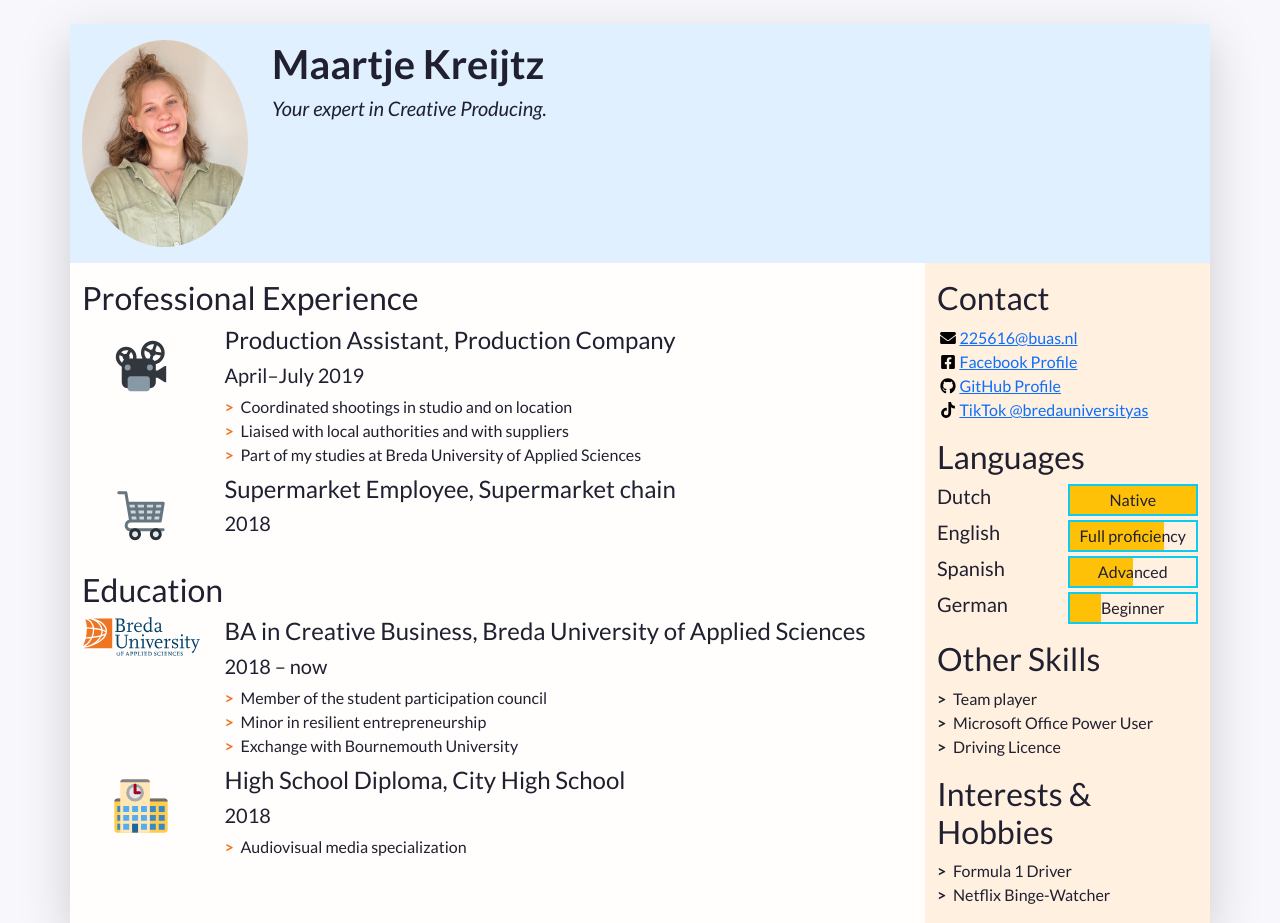
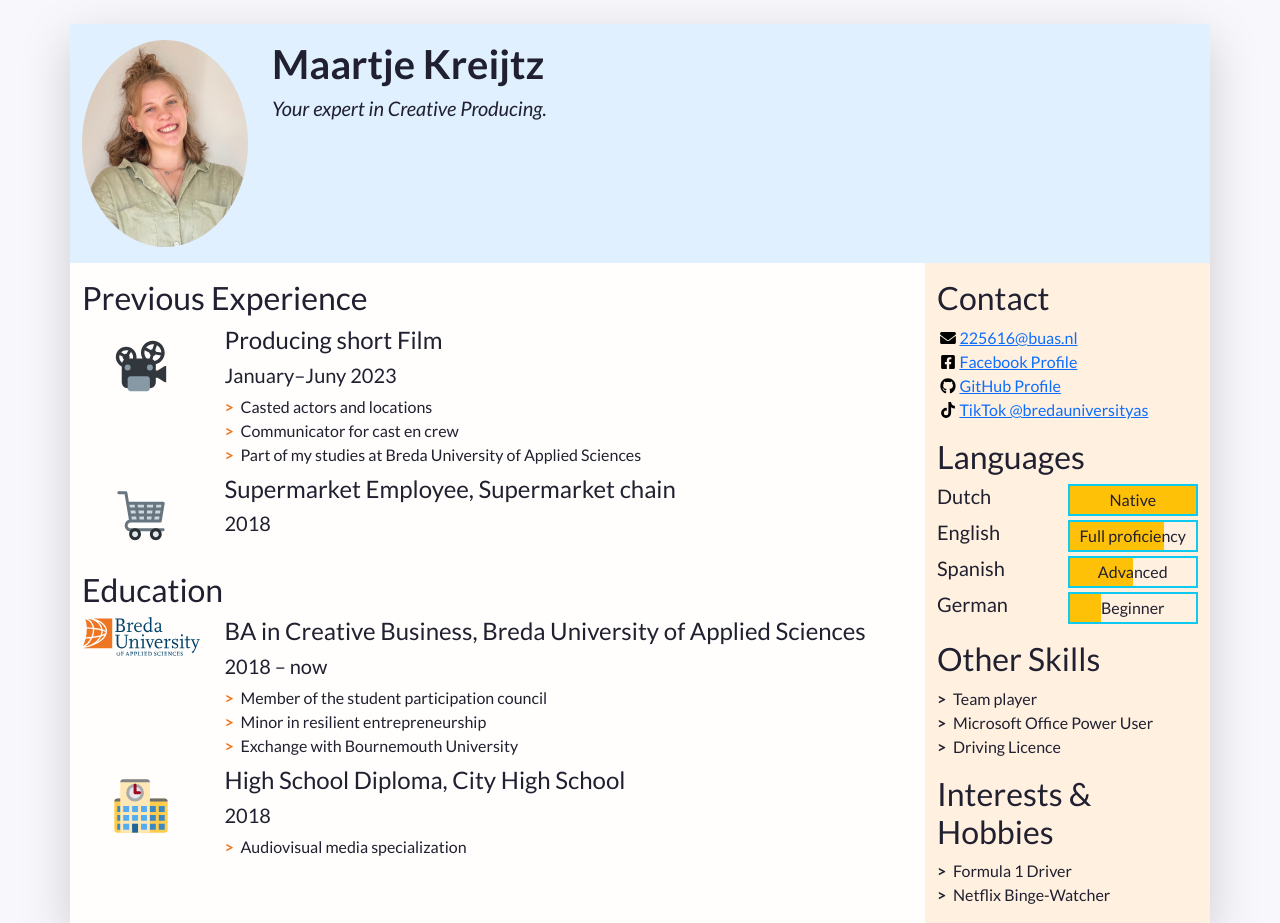
Before and after one commit to Maartje-25/Maartje-Kreijtz, a plain HTML site: page index.html in a window 1280 px wide. Shown: the top 923 px of the page. Drawn offline with nearby package versions, Linux system fonts and the light colour scheme.

Commit message:
Update index.html

```diff
--- a/index.html
+++ b/index.html
@@ -70,7 +70,7 @@
             <section> is yet another semantic element. The first one is for professional experience.
           -->
           <section class="my-3 biography-section">
-            <h2>Professional Experience</h2>
+            <h2>Previous Experience</h2>
             <!--
               Each list item (li) in the unordered list (ul) below will be one job.
               "list-unstyled" is a class that hides the bullet points of a list.
@@ -84,12 +84,12 @@
                   <img class="biography-logo mw-100 d-block mx-auto" src="images/employers/projector.svg" alt="Company logo" width="80">
                 </div>
                 <div class="biography-contents col-9 col-sm-10 col-md-9 col-lg-10">
-                  <h4>Production Assistant, Production Company</h4>
-                  <h5>April&ndash;July 2019</h5>
+                  <h4>Producing short Film</h4>
+                  <h5>January&ndash;Juny 2023</h5>
                   <!-- Use the list below to talk about your achievements -->
                   <ul class="biography-details list-unstyled">
-                    <li>Coordinated shootings in studio and on location</li>
-                    <li>Liaised with local authorities and with suppliers</li>
+                    <li>Casted actors and locations</li>
+                    <li>Communicator for cast en crew</li>
                     <li>Part of my studies at Breda University of Applied Sciences</li>
                   </ul>
                 </div>
```
